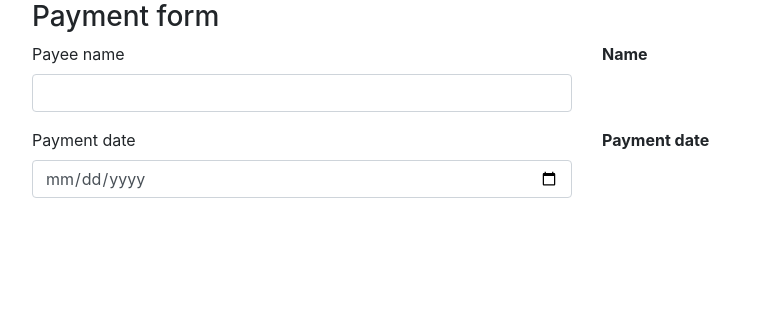
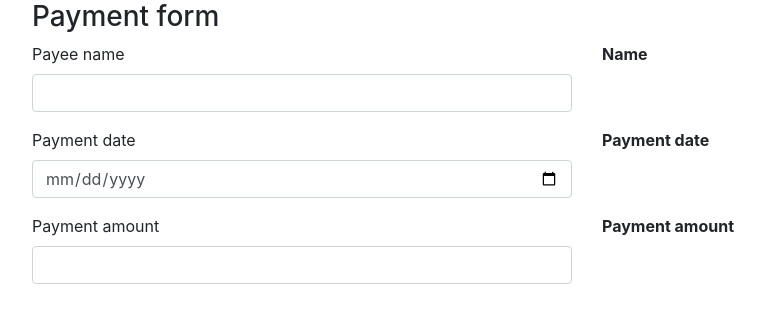
Before and after one commit to KubicekPetr/appset, an Angular app in the folder pipes-ng/: page / in a window 1280 px wide. Shown: the top 322 px of the page, without its empty margins (53-818 px from the left). Built offline with nearby package versions, Linux system fonts and the light colour scheme.

Commit message:
adding payment amount input and transform it to czech money | ng - using currency pipe | react - creating just prototype func imitating pipe's feature but the decimals dont work and only czech currency is processed

```diff
--- a/pipes-ng/src/app/app.component.html
+++ b/pipes-ng/src/app/app.component.html
@@ -25,4 +25,17 @@
       <div>{{ date | date: 'd. MMMM y' }}</div>
     </div>
   </div>
+
+  <div class="row">
+    <div class="form-group col">
+      <label>Payment amount</label>
+      <input
+      name="amount" class="form-control"
+      (input)="onInputChange($event.target.name, $event.target.value)" />
+    </div>
+    <div class="col">
+      <label><b>Payment amount</b></label>
+      <div>{{ amount | currency: 'CZK' }}</div>
+    </div>
+  </div>
 </div>
--- a/pipes-ng/src/app/app.component.ts
+++ b/pipes-ng/src/app/app.component.ts
@@ -8,8 +8,9 @@ import { Component } from '@angular/core';
 export class AppComponent {
   name: string;
   date: string;
+  amount: number;
 
   onInputChange(name: string, value: string) {
-    this[name] = value;
+    this[name] = typeof(this[name]) === 'number' ? parseFloat(value) : value;
   }
 }
```
Also changed, not shown: 1 other file (tests, documents, lock files or other folders).
